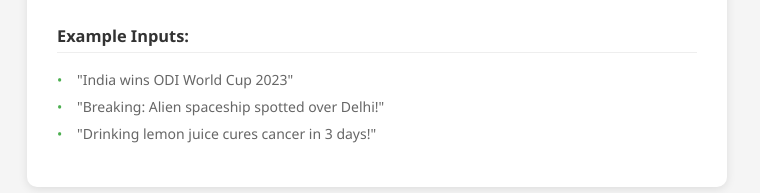
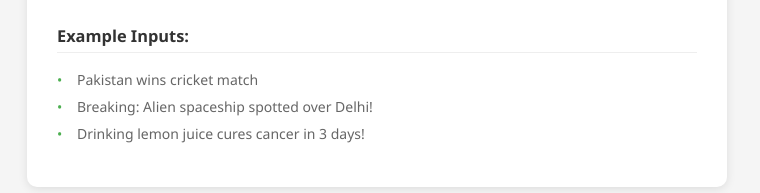
Before and after one commit to Mohsin-max/fake-news-detector, a plain HTML site: page index.html in a window 1280 px wide. Shown: the part 432-625 px from the top of the page, without its empty margins (263-1023 px from the left). Drawn offline with Linux system fonts and the light colour scheme.

Commit message:
text changed

```diff
--- a/index.html
+++ b/index.html
@@ -25,9 +25,9 @@
         <div class="examples">
             <h3>Example Inputs:</h3>
             <ul>
-                <li>"India wins ODI World Cup 2023"</li>
-                <li>"Breaking: Alien spaceship spotted over Delhi!"</li>
-                <li>"Drinking lemon juice cures cancer in 3 days!"</li>
+                <li>Pakistan wins cricket match</li>
+                <li>Breaking: Alien spaceship spotted over Delhi!</li>
+                <li>Drinking lemon juice cures cancer in 3 days!</li>
             </ul>
         </div>
     </div>
```
Also changed, not shown: script.js (line endings or trailing spaces).
